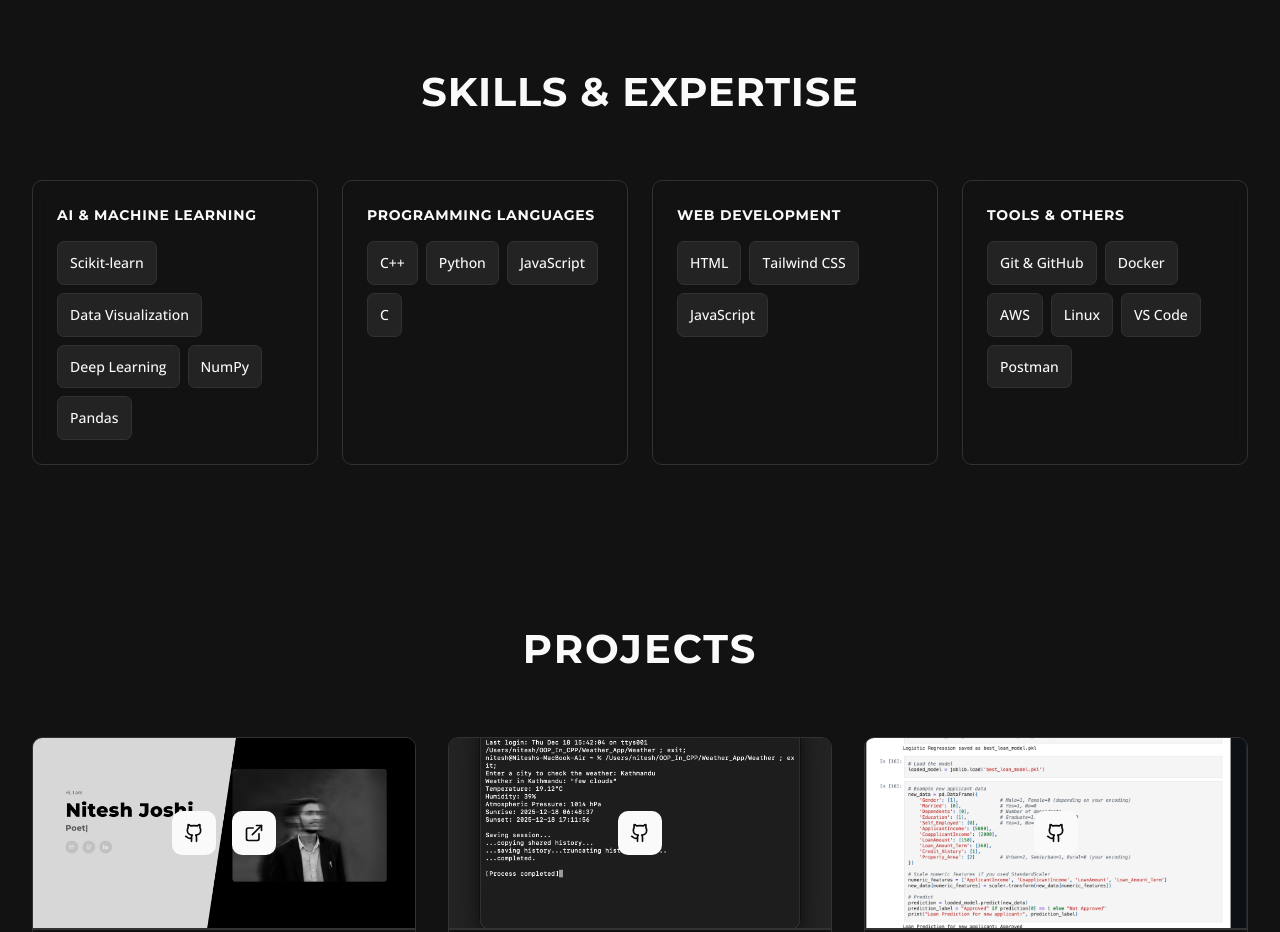
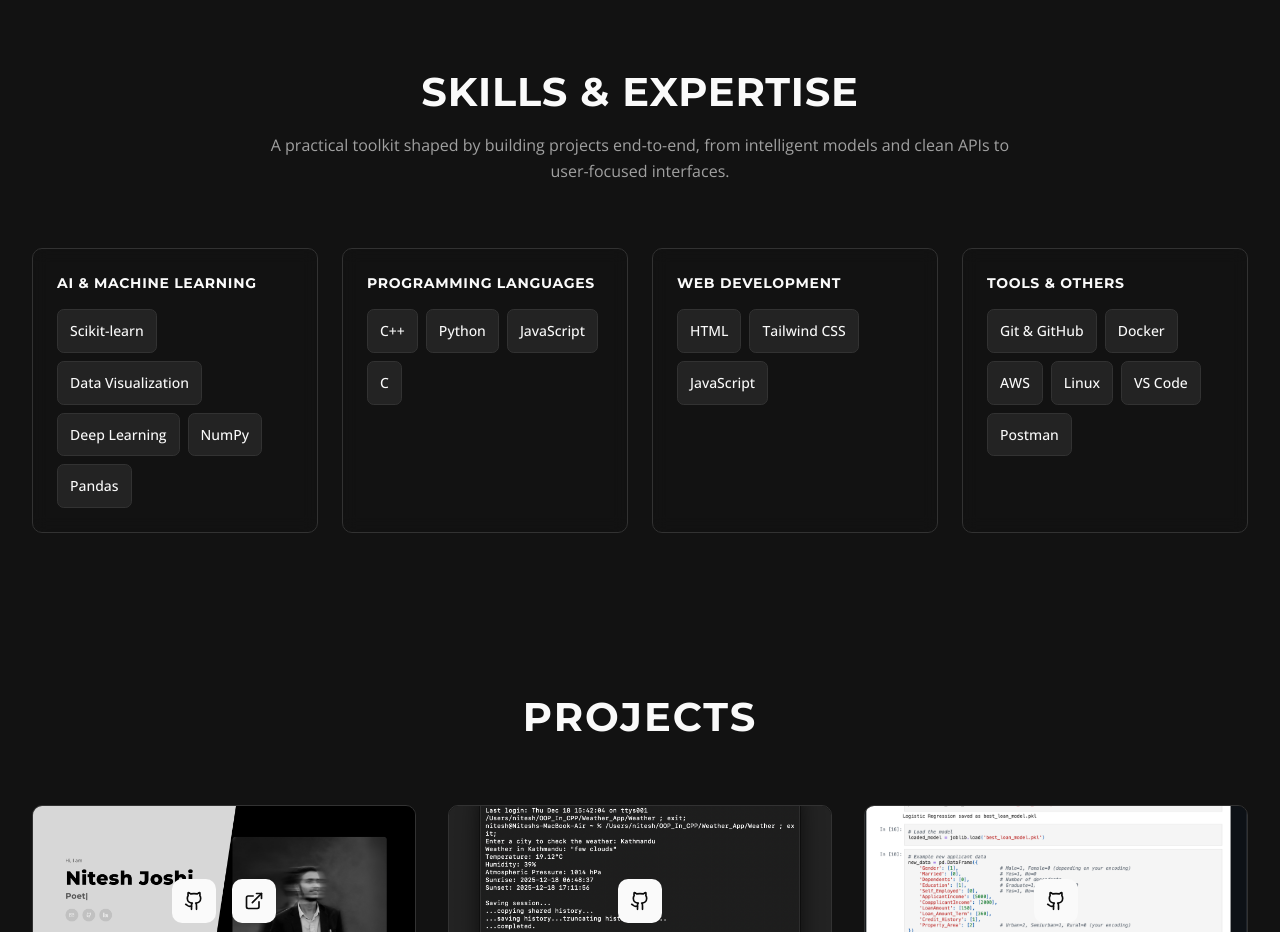
Before and after one commit to Niteshh-DeV/portfolio, a React (Vite) app: page / in a window 1280 px wide. Shown: the part 2080-3012 px from the top of the page. Built offline with nearby package versions, Linux system fonts and the light colour scheme; a web font is replaced by a local one.

Commit message:
Enhanced Skills section

```diff
--- a/src/components/Skills.tsx
+++ b/src/components/Skills.tsx
@@ -28,7 +28,7 @@ export function Skills() {
   ];
 
   return (
-    <section id="skills" className="py-20 px-4 sm:px-6 lg:px-8 bg-[rgb(var(--muted))]/30">
+    <section id="skills" aria-label="Skills and expertise" className="py-20 px-4 sm:px-6 lg:px-8 bg-[rgb(var(--muted))]/30">
       <div className="max-w-7xl mx-auto">
         <motion.div
           ref={ref}
@@ -38,6 +38,9 @@ export function Skills() {
           className="text-center mb-16"
         >
           <h2 className="mb-4">SKILLS & EXPERTISE</h2>
+          <p className="max-w-3xl mx-auto text-[rgb(var(--muted-foreground))] leading-relaxed">
+            A practical toolkit shaped by building projects end-to-end, from intelligent models and clean APIs to user-focused interfaces.
+          </p>
         </motion.div>
 
         <div className="grid md:grid-cols-2 lg:grid-cols-4 gap-6">
@@ -47,7 +50,7 @@ export function Skills() {
               initial={{ opacity: 0, y: 30 }}
               animate={isInView ? { opacity: 1, y: 0 } : {}}
               transition={{ duration: 0.5, delay: catIndex * 0.1 }}
-              className="glass-effect p-6 rounded-lg hover:shadow-xl transition-all duration-300 border-2 border-[rgb(var(--border))] hover:border-[rgb(var(--foreground))] overflow-hidden"
+              className="glass-effect p-6 rounded-lg hover:shadow-xl transition-all duration-300 border-2 border-[rgb(var(--border))] hover:border-[rgb(var(--foreground))] overflow-hidden h-full"
             >
               <h3 className="mb-4 text-[rgb(var(--primary))] uppercase tracking-wider text-sm break-words">{category.category}</h3>
               <div className="flex flex-wrap gap-2">
@@ -57,7 +60,7 @@ export function Skills() {
                     initial={{ opacity: 0, scale: 0.8 }}
                     animate={isInView ? { opacity: 1, scale: 1 } : {}}
                     transition={{ duration: 0.3, delay: catIndex * 0.1 + skillIndex * 0.05 }}
-                    whileHover={{ scale: 1.1 }}
+                    whileHover={{ scale: 1.06 }}
                     whileTap={{ scale: 0.95 }}
                     onTouchStart={() => triggerHaptic('selection')}
                     className="px-3 py-2 bg-[rgb(var(--muted))] rounded-md border border-[rgb(var(--border))] hover:bg-[rgb(var(--foreground))] hover:text-[rgb(var(--background))] transition-all duration-200 whitespace-nowrap cursor-pointer"
```
